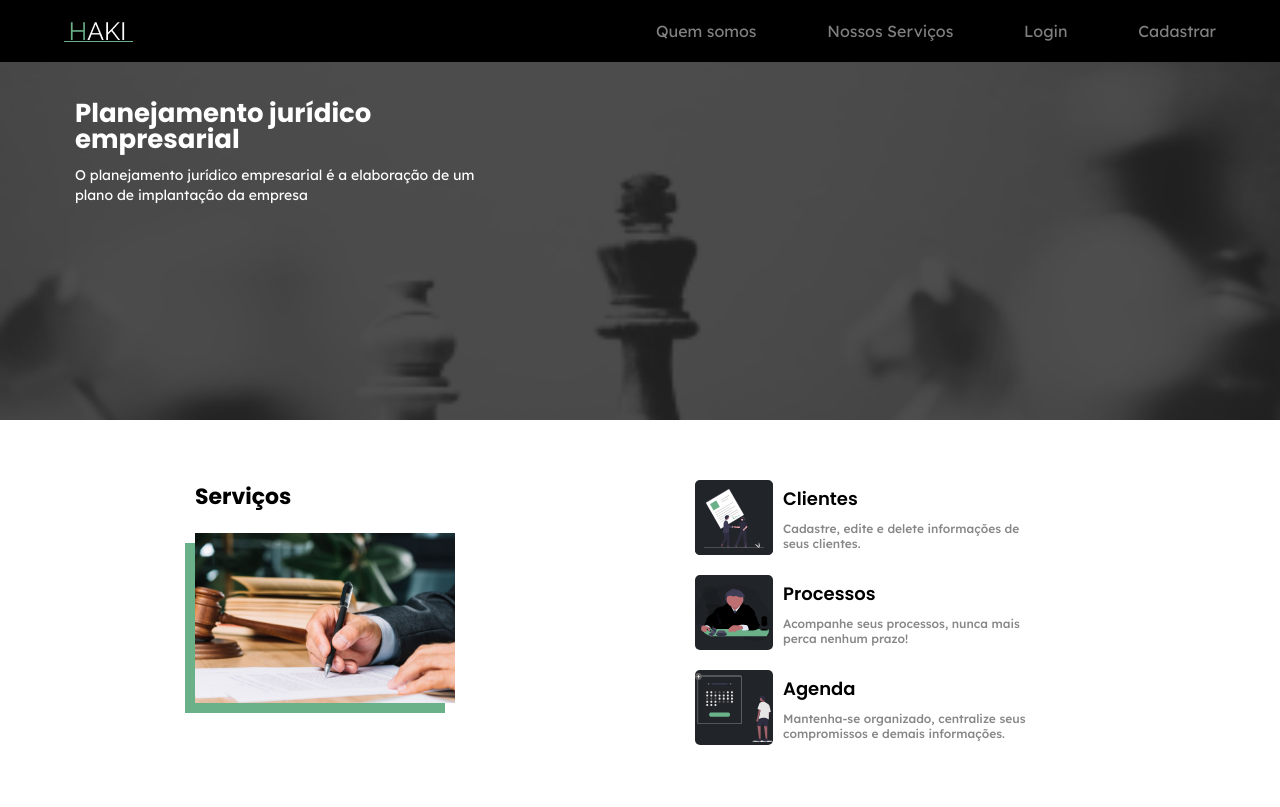
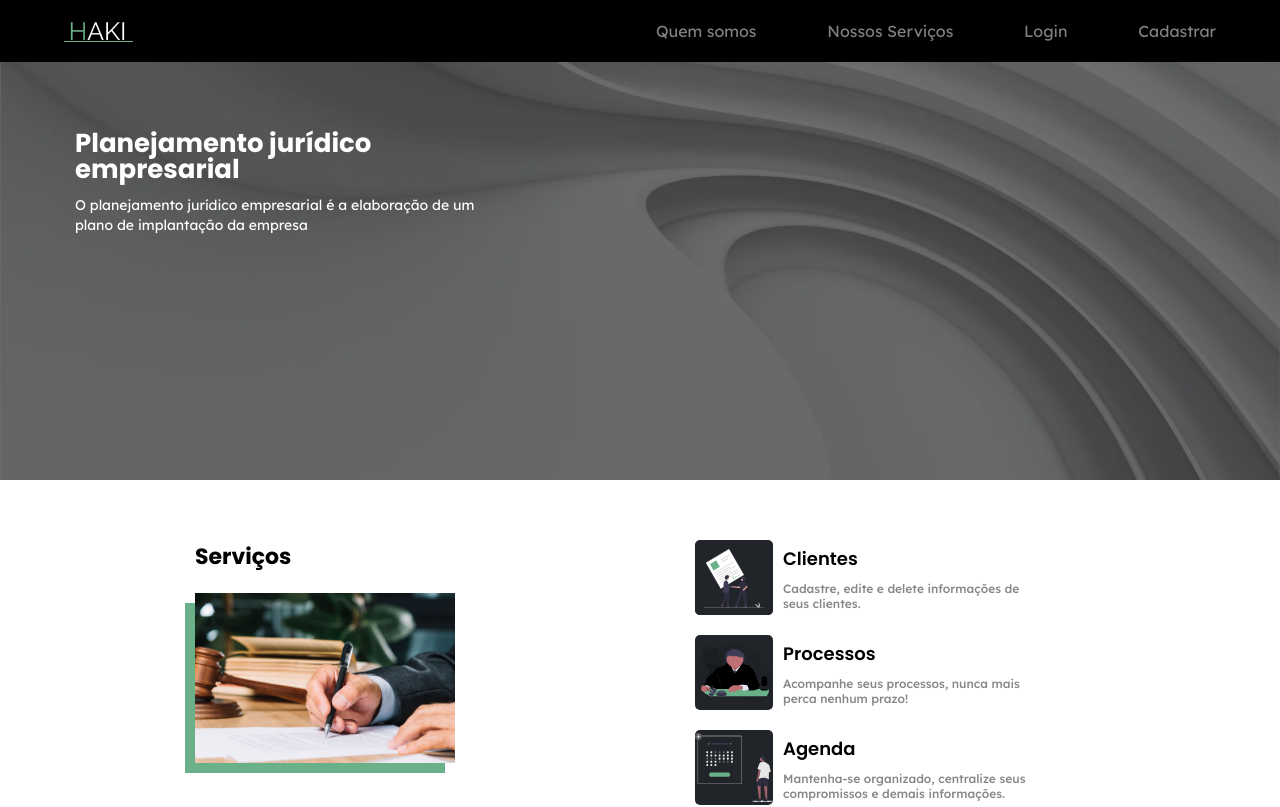
Before and after one commit to Mafeck/projeto-cap-stone, a React (Create React App) app: page / in a window 1280 px wide. Shown: the top 807 px of the page. Built offline with nearby package versions, Linux system fonts and the light colour scheme.

Commit message:
feat: alteration in img background

```diff
--- a/src/pages/Home/style.ts
+++ b/src/pages/Home/style.ts
@@ -1,12 +1,12 @@
 import styled from "styled-components";
-import backgroundImage from "../../assets/backgroundHome.png";
+import backgroundImage from "../../assets/backgroundHome.jpg";
 
 export const TitleBox = styled.div`
   margin-top: 60px;
   background-image: url(${backgroundImage});
   background-size: cover;
   background-position: center;
-  padding: 20px 15px;
+  padding: 50px 15px;
   color: var(--white);
 
   .content {
```
Also changed, not shown: src/assets/backgroundHome.jpg (added), src/assets/backgroundHome.png (deleted).
